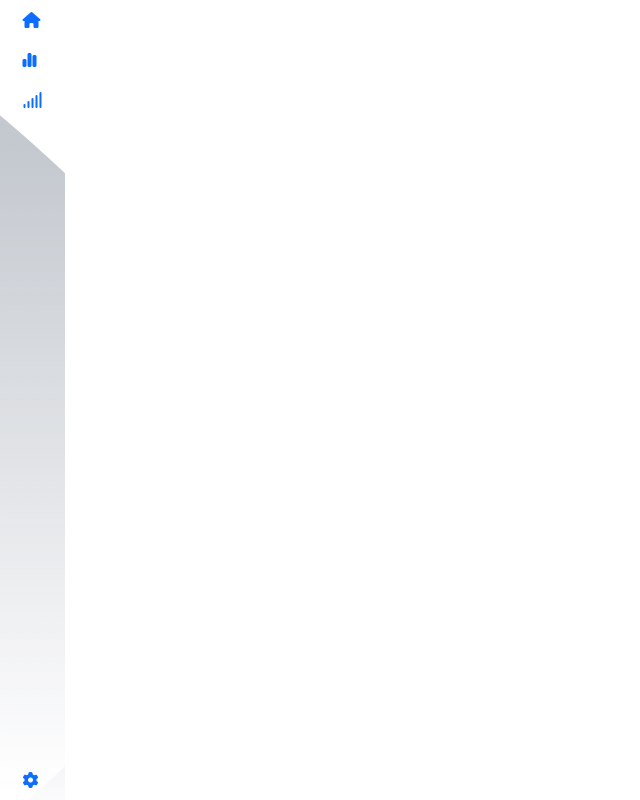
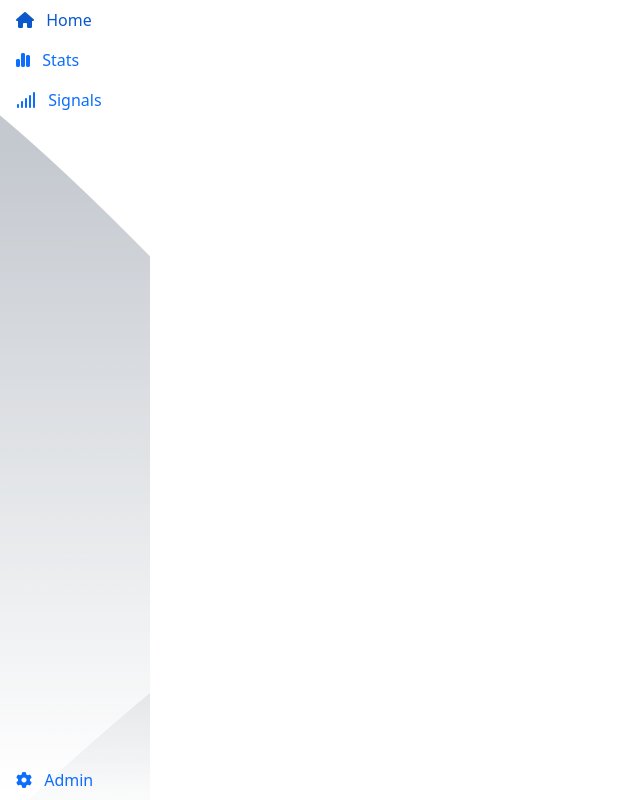
Before and after one commit to AnatoliyZakhryapin/html-css-bootstrap-dashboard, a plain HTML site: page index.html in a window 1280 px wide. Shown: the whole page, without its empty margins (0-640 px from the left). Drawn offline with nearby package versions, Linux system fonts and the light colour scheme.

Commit message:
ADD responsive to nav-bar

```diff
--- a/css/responsive.css
+++ b/css/responsive.css
@@ -0,0 +1,19 @@
+
+/* Small devices (landscape phones, 576px and up) */
+@media (min-width: 576px) { ... }
+
+/* Medium devices (tablets, 768px and up) */
+@media (min-width: 768px) { ... }
+
+/* Large devices (desktops, 992px and up) */
+@media (min-width: 992px) {
+    .app-nav-bar {
+        width: 150px;
+    }
+}
+
+/* X-Large devices (large desktops, 1200px and up) */
+@media (min-width: 1200px) { ... }
+
+/* XX-Large devices (larger desktops, 1400px and up) */
+@media (min-width: 1400px) { ... }
--- a/css/style.css
+++ b/css/style.css
@@ -1,3 +1,9 @@
+* {
+    margin: 0;
+    padding: 0;
+    box-sizing: border-box;
+}
+
 .app {
     height: 100vh;
     display: flex;
--- a/index.html
+++ b/index.html
@@ -18,26 +18,30 @@
         <!--Start app-content-->
         <div class="app-content d-flex flex-grow-1">
             <!--Start app-nav-bar-->
-            <div class="app-nav-bar d-flex justify-content-center">
+            <div class="app-nav-bar d-flex">
                 <ul class="nav flex-column">
                     <li class="nav-item">
                         <a class="nav-link active" aria-current="page" href="#">
                             <i class="fa-solid fa-house"></i>
+                            <span class="d-none d-lg-inline-block ms-2">Home</span>
                         </a>
                     </li>
                     <li class="nav-item">
                         <a class="nav-link active" aria-current="page" href="#">
                             <i class="fa-solid fa-chart-simple"></i>
+                            <span class="d-none d-lg-inline-block ms-2">Stats</span>
                         </a>
                     </li>
                     <li class="nav-item">
                         <a class="nav-link active" aria-current="page" href="#">
                             <i class="fa-solid fa-signal"></i>
+                            <span class="d-none d-lg-inline-block ms-2">Signals</span>
                         </a>
                     </li>
                     <li class="nav-item mt-auto">
                         <a class="nav-link active" aria-current="page" href="#">
                             <i class="fa-solid fa-gear"></i>
+                            <span class="d-none d-lg-inline-block ms-2">Admin</span>
                         </a>
                     </li>
                   </ul>
```
